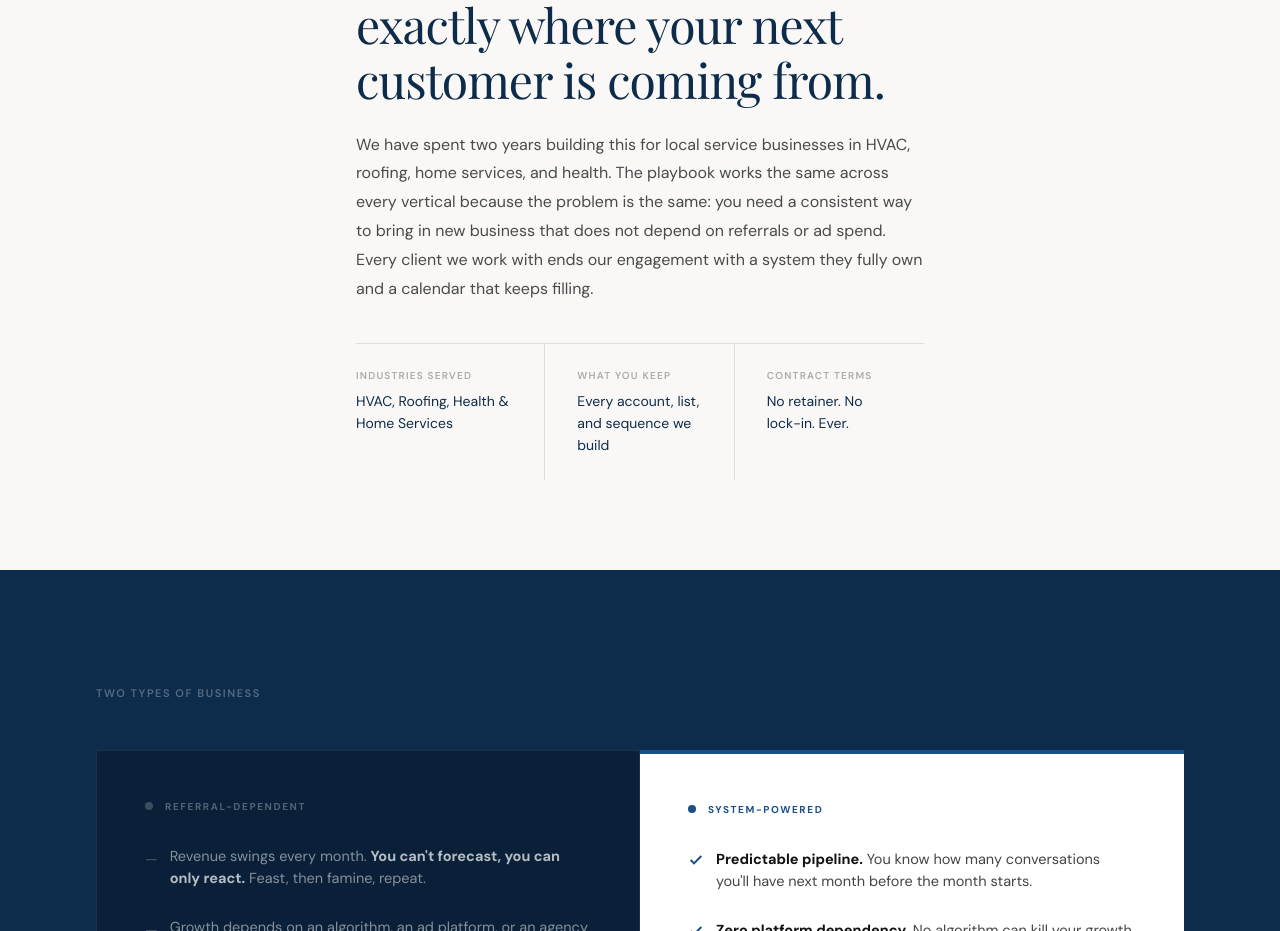
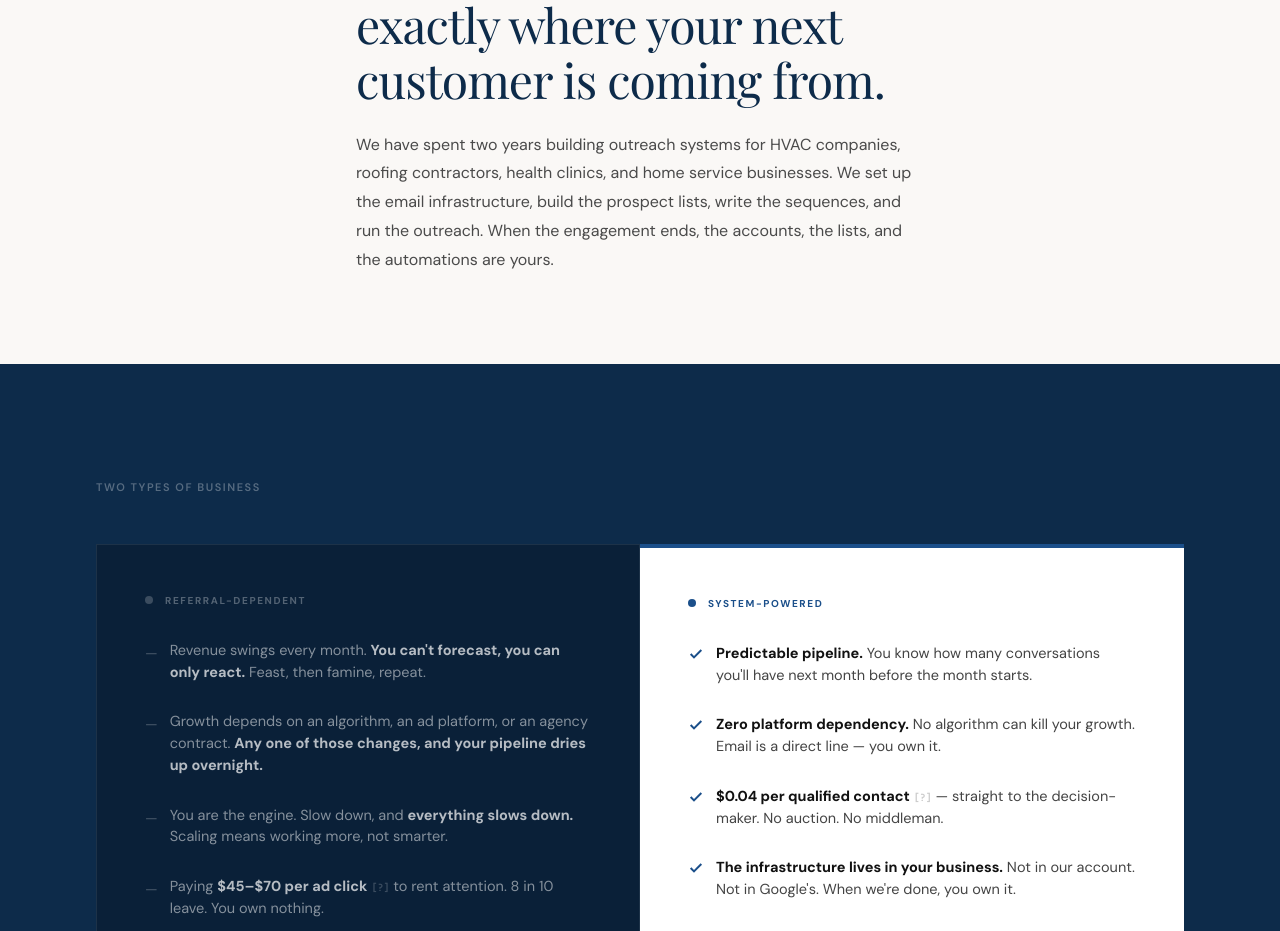
Before and after one commit to jaexochill2-code/scalesteady-engineers, a Next.js app: page / in a window 1280 px wide. Shown: the part 1165-2096 px from the top of the page. Built offline with nearby package versions, Linux system fonts and the light colour scheme.

Commit message:
copy: facts only — no outcome claims, no grid noise

```diff
--- a/src/app/page.tsx
+++ b/src/app/page.tsx
@@ -250,49 +250,14 @@ export default function Home() {
 
           <p
             className="font-sans"
-            style={{ fontSize: "16px", lineHeight: "1.8", color: "#4A4A4A", marginBottom: "40px" }}
+            style={{ fontSize: "16px", lineHeight: "1.8", color: "#4A4A4A" }}
           >
-            We have spent two years building this for local service businesses in HVAC,
-            roofing, home services, and health. The playbook works the same across every
-            vertical because the problem is the same: you need a consistent way to bring
-            in new business that does not depend on referrals or ad spend. Every client we
-            work with ends our engagement with a system they fully own and a calendar that
-            keeps filling.
+            We have spent two years building outreach systems for HVAC companies,
+            roofing contractors, health clinics, and home service businesses. We set up
+            the email infrastructure, build the prospect lists, write the sequences, and
+            run the outreach. When the engagement ends, the accounts, the lists, and the
+            automations are yours.
           </p>
-
-          {/* Proof strip */}
-          <div
-            className="grid grid-cols-1 sm:grid-cols-3"
-            style={{ borderTop: "1px solid #E2DDD8" }}
-          >
-            {[
-              { label: "Industries served", value: "HVAC, Roofing, Health & Home Services" },
-              { label: "What you keep", value: "Every account, list, and sequence we build" },
-              { label: "Contract terms", value: "No retainer. No lock-in. Ever." },
-            ].map((item, i) => (
-              <div
-                key={i}
-                className="py-6 pr-8"
-                style={{
-                  borderRight: i < 2 ? "1px solid #E2DDD8" : "none",
-                  paddingLeft: i === 0 ? 0 : "32px",
-                }}
-              >
-                <p
-                  className="font-sans font-semibold uppercase"
-                  style={{ fontSize: "10px", letterSpacing: "0.12em", color: "#ABABAB", marginBottom: "8px" }}
-                >
-                  {item.label}
-                </p>
-                <p
-                  className="font-sans"
-                  style={{ fontSize: "14px", lineHeight: "1.55", color: "#0D2B4A" }}
-                >
-                  {item.value}
-                </p>
-              </div>
-            ))}
-          </div>
 
         </div>
       </section>
```
